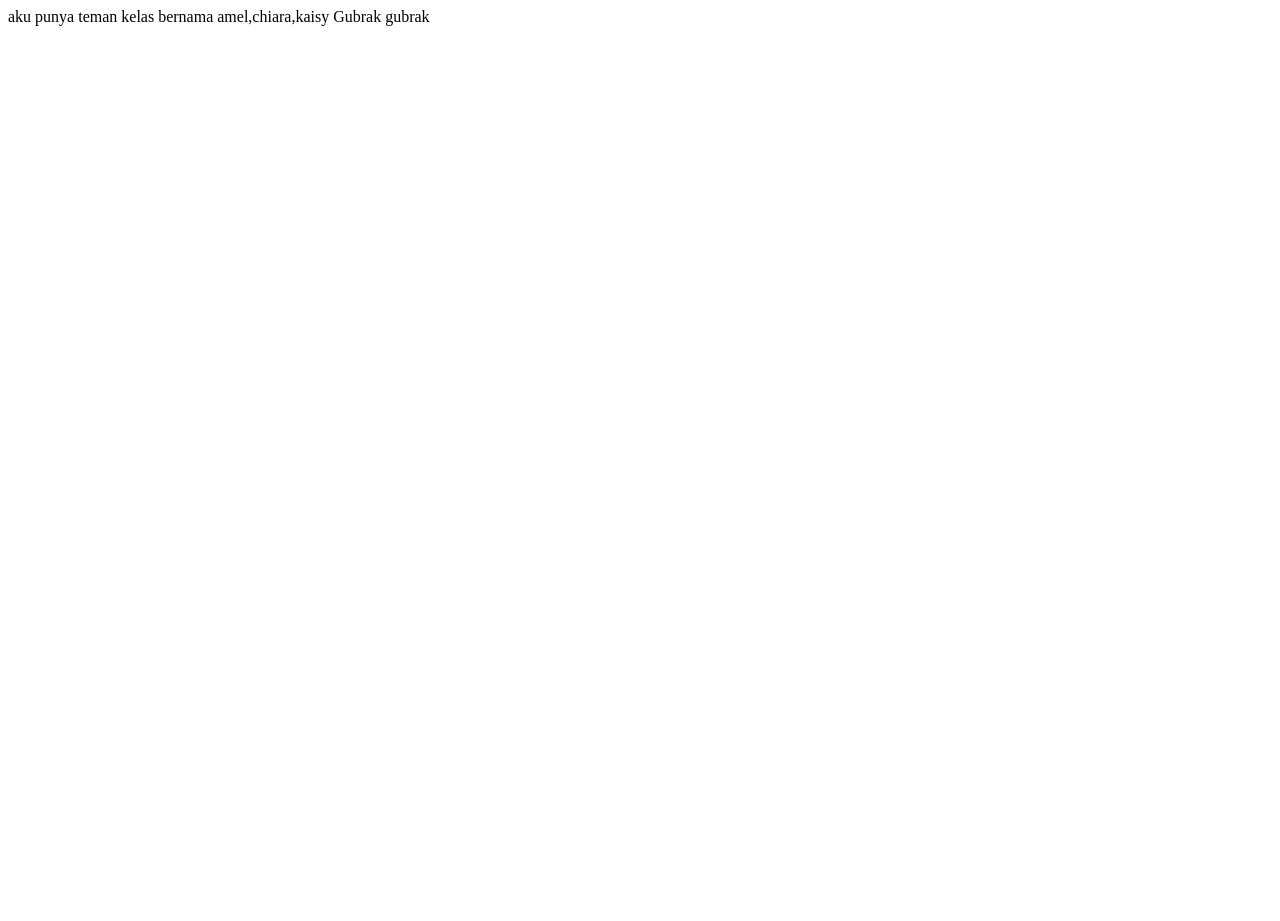
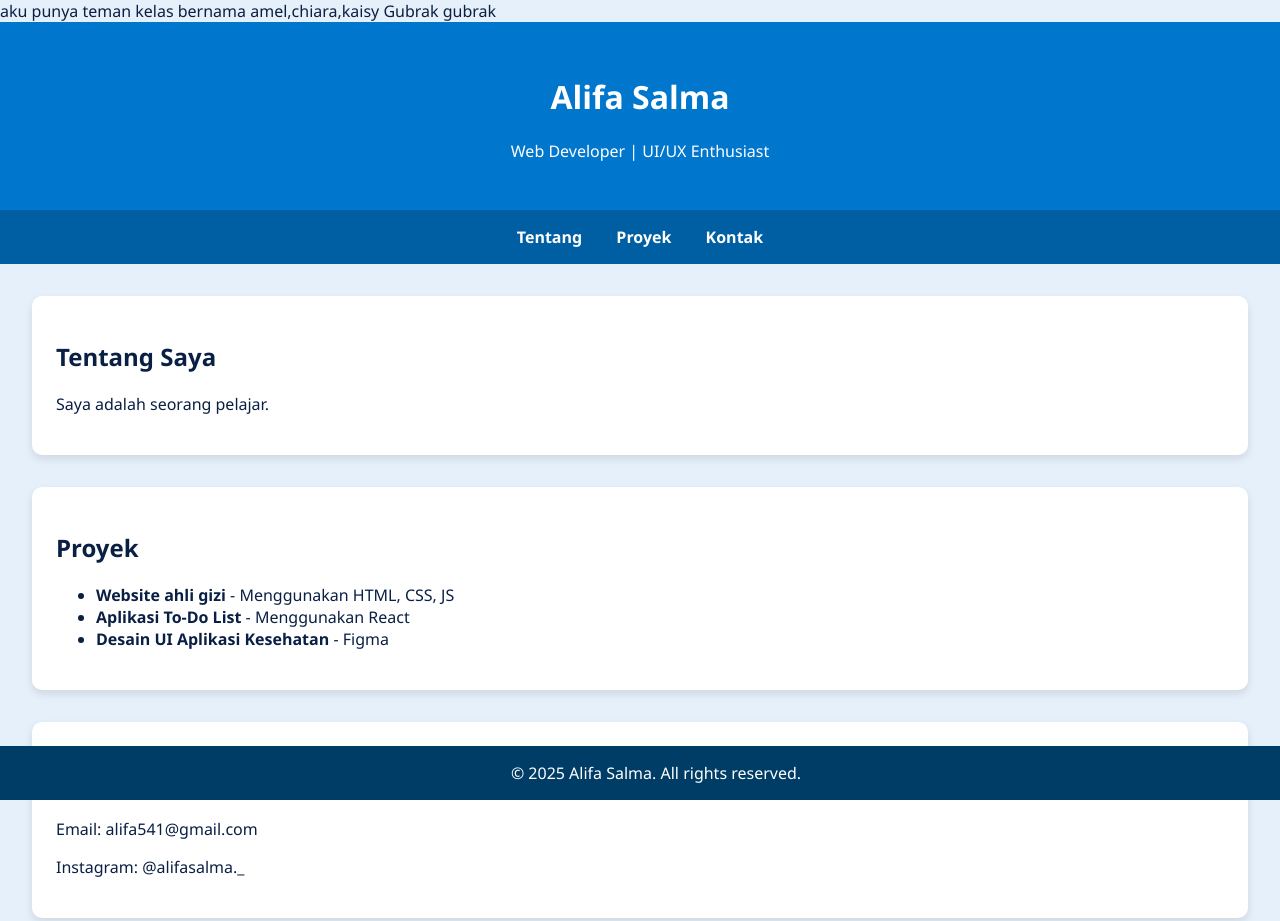
Before and after one commit to zenithfloww/zenithfloww.github.io, a plain HTML site: page index.html in a window 1280 px wide. Shown: the top 921 px of the page. Before the commit the page ends 800 px from the top, so only its background shows below. Drawn offline with Linux system fonts and the light colour scheme.

Commit message:
Update index.html

```diff
--- a/index.html
+++ b/index.html
@@ -1,2 +1,87 @@
 aku punya teman kelas bernama amel,chiara,kaisy
 Gubrak gubrak
+<!DOCTYPE html>
+<html lang="id">
+<head>
+  <meta charset="UTF-8" />
+  <meta name="viewport" content="width=device-width, initial-scale=1.0" />
+  <title>Portofolio</title>
+  <style>
+    body {
+      font-family: 'Segoe UI', Tahoma, Geneva, Verdana, sans-serif;
+      margin: 0;
+      background-color: #e6f0fa;
+      color: #0a1f44;
+    }
+    header {
+      background-color: #0077cc;
+      color: white;
+      padding: 2rem;
+      text-align: center;
+    }
+    nav {
+      background-color: #005fa3;
+      padding: 1rem;
+      text-align: center;
+    }
+    nav a {
+      color: white;
+      margin: 0 15px;
+      text-decoration: none;
+      font-weight: bold;
+    }
+    .container {
+      padding: 2rem;
+    }
+    .card {
+      background: white;
+      border-radius: 10px;
+      padding: 1.5rem;
+      box-shadow: 0 4px 8px rgba(0,0,0,0.1);
+      margin-bottom: 2rem;
+    }
+    footer {
+      background-color: #003d66;
+      color: white;
+      text-align: center;
+      padding: 1rem;
+      position: fixed;
+      width: 100%;
+      bottom: 0;
+    }
+  </style>
+</head>
+<body>
+  <header>
+    <h1>Alifa Salma</h1>
+    <p>Web Developer | UI/UX Enthusiast</p>
+  </header>
+  <nav>
+    <a href="#tentang">Tentang</a>
+    <a href="#proyek">Proyek</a>
+    <a href="#kontak">Kontak</a>
+  </nav>
+  <div class="container">
+    <section id="tentang" class="card">
+      <h2>Tentang Saya</h2>
+      <p>Saya adalah seorang pelajar.</p>
+    </section>
+    <section id="proyek" class="card">
+      <h2>Proyek</h2>
+      <ul>
+        <li><strong>Website ahli gizi</strong> - Menggunakan HTML, CSS, JS</li>
+        <li><strong>Aplikasi To-Do List</strong> - Menggunakan React</li>
+        <li><strong>Desain UI Aplikasi Kesehatan</strong> - Figma</li>
+      </ul>
+    </section>
+    <section id="kontak" class="card">
+      <h2>Kontak</h2>
+      <p>Email: alifa541@gmail.com</p>
+      <p>Instagram: @alifasalma._</p>
+    </section>
+  </div>
+  <footer>
+    &copy; 2025 Alifa Salma. All rights reserved.
+  </footer>
+</body>
+</html>
```
